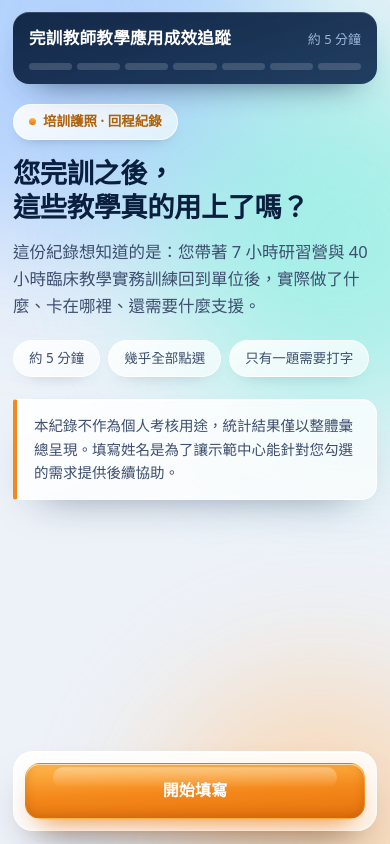
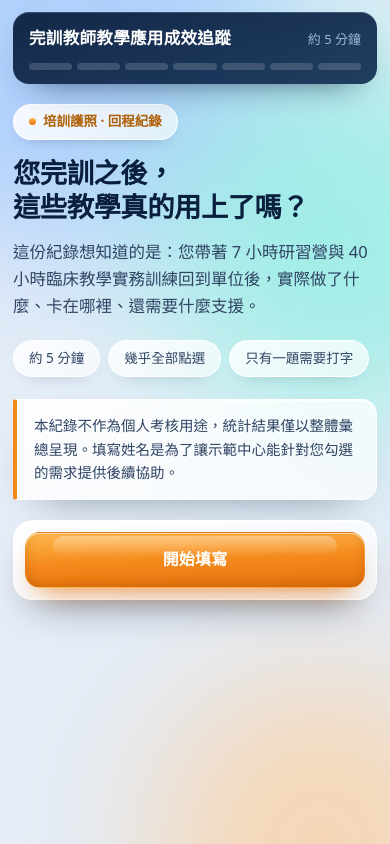
Before and after one commit to Luyun1224/faculty-teaching-followup, a plain HTML site: page index.html in a window 390 px wide. Drawn offline with Linux system fonts and the light colour scheme.

Commit message:
Improve mobile survey responsiveness and contrast

```diff
--- a/index.html
+++ b/index.html
@@ -8,16 +8,16 @@
 <style>
 :root{
   --ink:#0A1E3D;
-  --ink-70:#3D4E6E;
-  --ink-45:#7284A2;
-  --line:rgba(10,30,61,.13);
+  --ink-70:#304463;
+  --ink-45:#5F7394;
+  --line:rgba(10,30,61,.20);
   --hot-a:#FFB84D;
   --hot-b:#F4881B;
   --hot-c:#E5720C;
   --aqua-a:#2ED9C3;
   --aqua-b:#12A896;
-  --glass:linear-gradient(170deg,rgba(255,255,255,.90),rgba(255,255,255,.62));
-  --glass-edge:rgba(255,255,255,.85);
+  --glass:linear-gradient(170deg,rgba(255,255,255,.96),rgba(245,249,253,.84));
+  --glass-edge:rgba(255,255,255,.96);
   --lift:0 1px 0 rgba(255,255,255,.9) inset, 0 20px 44px -28px rgba(10,30,61,.55);
   --radius:18px;
 }
@@ -26,7 +26,7 @@ html{-webkit-text-size-adjust:100%}
 body{
   margin:0;min-height:100dvh;
   color:var(--ink);
-  background:#EDF2F9;
+  background:#E5EDF7;
   font-family:"Microsoft JhengHei","PingFang TC","Noto Sans TC","Hiragino Sans TC",system-ui,sans-serif;
   font-size:clamp(15px,1.05vw + 12.5px,16.5px);
   line-height:1.62;
@@ -69,7 +69,7 @@ body{
 .seg.here{background:rgba(255,255,255,.3)}
 .seg.here i{background:linear-gradient(90deg,var(--hot-a),var(--hot-c));box-shadow:0 0 10px rgba(244,136,27,.65);transform:scaleX(.42)}
 
-main{padding:clamp(20px,3.5vw,34px) 0 clamp(120px,16vw,150px)}
+main{padding:clamp(20px,3.5vw,34px) 0 20px}
 
 /* ---- type ---- */
 .tagline{
@@ -108,7 +108,7 @@ h1{font-size:clamp(24px,3.4vw + 14px,34px);line-height:1.28;margin:0 0 14px;lett
 }
 .q.miss{border-color:rgba(224,110,74,.75);box-shadow:0 0 0 3px rgba(224,110,74,.13), var(--lift)}
 .q-l{font-size:clamp(15.5px,.6vw+14px,17px);font-weight:700;margin:0;line-height:1.5}
-.q-s{font-size:13.5px;color:var(--ink-45);margin:4px 0 0}
+.q-s{font-size:13.5px;color:var(--ink-70);margin:4px 0 0}
 .q-body{margin-top:14px}
 
 input[type=text],textarea{
@@ -124,7 +124,7 @@ input[type=text]:focus,textarea:focus{
 }
 
 /* ---- liquid buttons ---- */
-.chip,.tick,.dot,.btn{position:relative;overflow:hidden;font:inherit;cursor:pointer;border:1px solid var(--line)}
+.chip,.tick,.dot,.btn{position:relative;overflow:hidden;font:inherit;cursor:pointer;border:1px solid var(--line);touch-action:manipulation}
 .chip:active,.tick:active,.dot:active,.btn:active{transform:translateY(1px) scale(.985)}
 .chip,.tick,.dot,.btn{transition:transform .12s ease,box-shadow .2s ease,border-color .2s ease,color .2s ease}
 .chip:focus-visible,.tick:focus-visible,.dot:focus-visible,.btn:focus-visible{outline:2.5px solid var(--ink);outline-offset:2px}
@@ -199,13 +199,12 @@ input[type=text]:focus,textarea:focus{
 
 /* ---- nav ---- */
 .nav{
-  position:fixed;left:0;right:0;bottom:0;z-index:45;
-  padding:0 clamp(13px,3vw,24px) calc(clamp(13px,3vw,20px) + env(safe-area-inset-bottom));
-  pointer-events:none;
+  position:relative;z-index:45;
+  padding:0 clamp(13px,3vw,24px) calc(clamp(20px,4vw,32px) + env(safe-area-inset-bottom));
 }
 .nav-in{
-  max-width:min(720px,100%);margin:0 auto;pointer-events:auto;
-  background:linear-gradient(170deg,rgba(255,255,255,.92),rgba(255,255,255,.74));
+  max-width:min(720px,100%);margin:0 auto;
+  background:linear-gradient(170deg,rgba(255,255,255,.97),rgba(243,247,252,.90));
   backdrop-filter:blur(22px) saturate(1.5);-webkit-backdrop-filter:blur(22px) saturate(1.5);
   border:1px solid var(--glass-edge);border-radius:20px;padding:11px;
   box-shadow:0 1px 0 rgba(255,255,255,.95) inset, 0 20px 44px -24px rgba(10,30,61,.7);
@@ -277,6 +276,11 @@ input[type=text]:focus,textarea:focus{
   .pp-t{width:42px;font-size:12px}
   .dots{gap:5px}
   .trace{gap:7px}
+}
+@media (hover:none) and (pointer:coarse){
+  .q,.topbar-in,.nav-in{backdrop-filter:none;-webkit-backdrop-filter:none}
+  .ripple{display:none}
+  .chip,.tick,.dot,.btn{transition-duration:.06s}
 }
 @media (min-width:820px){
   .q{padding:24px 26px}
@@ -430,6 +434,7 @@ const skip = k => A.freq==="0 次" && ["s2","s3","s4"].includes(k);
 const flow = () => STEPS.filter(s=>!s.skipbar && !skip(s.key));
 
 function ripple(e,btn){
+  if(window.matchMedia("(hover:none) and (pointer:coarse)").matches) return;
   const r=btn.getBoundingClientRect(), d=Math.max(r.width,r.height);
   const s=el("span","ripple");
   s.style.width=s.style.height=d+"px";
@@ -650,7 +655,11 @@ wire(document.getElementById("go"),()=>{
     const f=flow(), p=f.findIndex(x=>STEPS.indexOf(x)===cur);
     if(p<f.length-1) go(STEPS.indexOf(f[p+1])); else submit();
   };
-  if(s.qs){ DONE.add(s.key); seal(s.name,next); } else next();
+  if(s.qs){
+    DONE.add(s.key);
+    const f=flow(), isLast=STEPS.indexOf(f[f.length-1])===cur;
+    if(isLast) seal(s.name,next); else next();
+  } else next();
 });
 
 /* ---------- submit ---------- */
```
